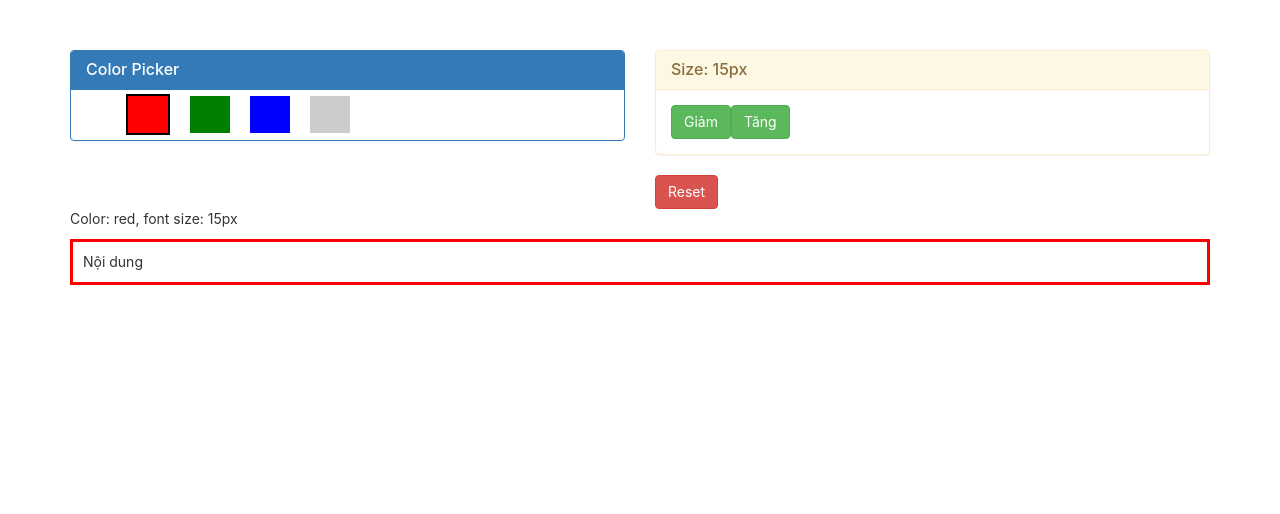
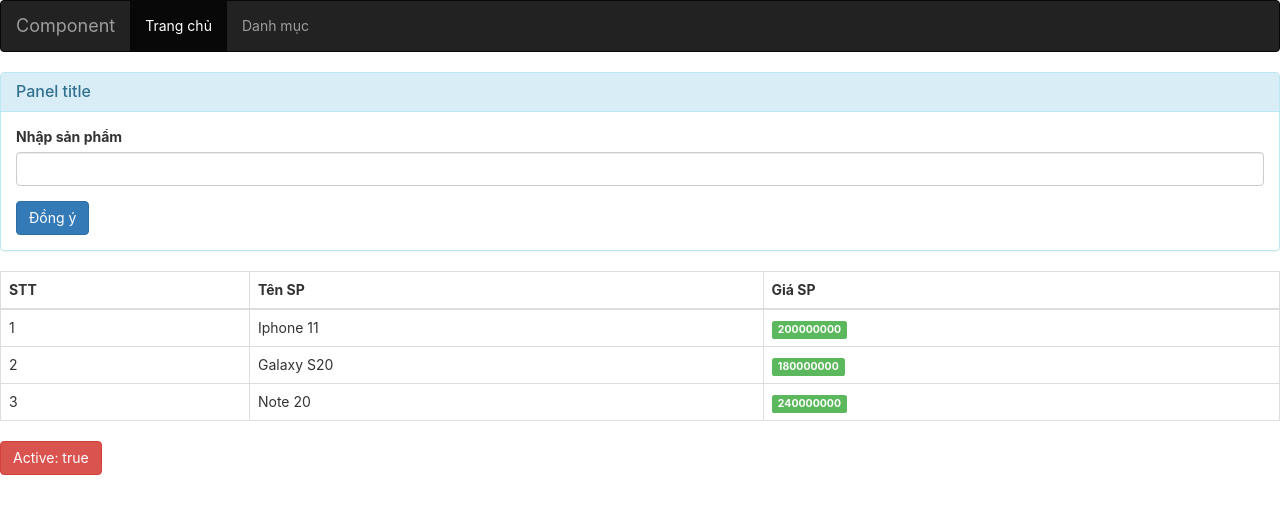
Before and after one commit to Z0Ne7/react-project, a React (Create React App) app: page / in a window 1280 px wide. Shown: the top 514 px of the page. Built offline with nearby package versions, Linux system fonts and the light colour scheme.

Commit message:
Revert "props from child to parent"
This reverts commit 4fad02ec3e16f11d7696b8387547e61cd6133a00.

```diff
--- a/src/App.css
+++ b/src/App.css
@@ -36,22 +36,3 @@
     transform: rotate(360deg);
   }
 }
-
-.mt-50{
-  margin-top: 50px;
-}
-
-span{
-  padding: 10px 20px;
-  margin: 10px;
-  cursor: pointer;
-}
-
-.active{
-  border: solid 2px black;
-}
-
-#content{
-  padding: 10px;
-  border: solid 3px red;
-}
--- a/src/App.js
+++ b/src/App.js
@@ -1,36 +1,114 @@
 import React, { Component } from 'react';
-import './App.css';
-import ColorPicker from './components/ColorPicker';
-import SizeSetting from './components/SizeSetting';
-import Result from './components/Result';
-import Reset from './components/Reset';
+import Header from './components/Header';
 
 class App extends Component {
   constructor(props) {
     super(props);
     this.state = {
-      color: 'red',
-      fontSize: 15,
+      products: [
+        {
+          id: 1,
+          name: 'Iphone 11',
+          price: '200000000',
+          image:
+            'https://cdn.tgdd.vn/Products/Images/42/153856/iphone-11-xanh-la-1-org.jpg',
+          status: true,
+        },
+        {
+          id: 2,
+          name: 'Galaxy S20',
+          price: '180000000',
+          image:
+            'https://cdn.tgdd.vn/Products/Images/42/153856/iphone-11-xanh-la-1-org.jpg',
+          status: true,
+        },
+        {
+          id: 3,
+          name: 'Note 20',
+          price: '240000000',
+          image:
+            'https://cdn.tgdd.vn/Products/Images/42/153856/iphone-11-xanh-la-1-org.jpg',
+          status: true,
+        },
+      ],
+      isActive: true,
     };
+    this.onSetState = this.onSetState.bind(this);
   }
 
-  onSetColor(params) {
-    console.log(params);
+  onSetState() {
+    // if (this.state.isActive) {
+    //   this.setState({
+    //     isActive: false
+    //   });
+    // }else{
+    //   this.setState({
+    //     isActive: true
+    //   });
+    // }
+    this.setState({
+      isActive: !this.state.isActive,
+    });
   }
 
   render() {
+    const elements = this.state.products.map((product, index) => {
+      let result = '';
+      if (product.status)
+        result = (
+          <tr key={product.id}>
+            <td>{index + 1}</td>
+            <td>{product.name}</td>
+            <td>
+              <span className="label label-success">{product.price}</span>
+            </td>
+          </tr>
+        );
+      return result;
+    });
     return (
-      <div className="container mt-50">
+      <div>
+        <Header />
         <div className="row">
-          <ColorPicker
-            color={this.state.color}
-            onReceiveColor={this.onSetColor}
-          />
-          <div className="col-xs-6 col-sm-6 col-md-6 col-lg-6">
-            <SizeSetting />
-            <Reset />
+          <div className="col-xs-12 col-sm-12 col-md-12 col-lg-12">
+            <div className="panel panel-info">
+              <div className="panel-heading">
+                <h3 className="panel-title">Panel title</h3>
+              </div>
+              <div className="panel-body">
+                <div className="form-group">
+                  <label>Nhập sản phẩm</label>
+                  <input type="text" className="form-control" />
+                </div>
+                <button
+                  type="submit"
+                  className="btn btn-primary"
+                  onClick={this.onAddProduct}
+                >
+                  Đồng ý
+                </button>
+              </div>
+            </div>
           </div>
-          <Result />
+          <div className="col-xs-12 col-sm-12 col-md-12 col-lg-12">
+            <table className="table table-bordered table-hover">
+              <thead>
+                <tr>
+                  <th>STT</th>
+                  <th>Tên SP</th>
+                  <th>Giá SP</th>
+                </tr>
+              </thead>
+              <tbody>{elements}</tbody>
+            </table>
+            <button
+              type="button"
+              className="btn btn-danger"
+              onClick={this.onSetState}
+            >
+              Active: {this.state.isActive ? 'true' : 'false'}
+            </button>
+          </div>
         </div>
       </div>
     );
--- a/src/components/ColorPicker.js
+++ /dev/null
@@ -1,47 +0,0 @@
-import React, { Component } from 'react';
-
-class ColorPicker extends Component {
-  constructor(props) {
-    super(props);
-    this.state = {
-      colors: ['red', 'green', 'blue', '#ccc'],
-    };
-  }
-
-  showColor(color) {
-    return {
-      backgroundColor: color,
-    };
-  }
-
-  setActiveColor(color) {
-    this.props.onReceiveColor(color);
-  }
-
-  render() {
-    const elementColor = this.state.colors.map((color, index) => {
-      return (
-        <span
-          key={index}
-          style={this.showColor(color)}
-          className={this.props.color === color ? 'active' : ''}
-          onClick={() => this.setActiveColor(color)}
-        ></span>
-      );
-    });
-    return (
-      <div className="col-xs-6 col-sm-6 col-md-6 col-lg-6">
-        <div className="panel panel-primary">
-          <div className="panel-heading">
-            <h3 className="panel-title">Color Picker</h3>
-          </div>
-          <div className="panel-body">
-            <span>{elementColor}</span>
-          </div>
-        </div>
-      </div>
-    );
-  }
-}
-
-export default ColorPicker;
--- a/src/components/Reset.js
+++ /dev/null
@@ -1,12 +0,0 @@
-import React, { Component } from 'react';
-
-class Reset extends Component {
-  render() {
-    return (
-      <button type="button" className="btn btn-danger">
-        Reset
-      </button>
-    );
-  }
-}
-export default Reset;
--- a/src/components/Result.js
+++ /dev/null
@@ -1,14 +0,0 @@
-import React, { Component } from 'react';
-
-class Result extends Component {
-  render() {
-    return (
-      <div className="col-xs-12 col-sm-12 col-md-12 col-lg-12">
-        <p>Color: red, font size: 15px</p>
-        <div id="content">Nội dung</div>
-      </div>
-    );
-  }
-}
-
-export default Result;
--- a/src/components/SizeSetting.js
+++ /dev/null
@@ -1,23 +0,0 @@
-import React, { Component } from 'react';
-
-class SizeSetting extends Component {
-  render() {
-    return (
-      <div className="panel panel-warning">
-        <div className="panel-heading">
-          <h3 className="panel-title">Size: 15px</h3>
-        </div>
-        <div className="panel-body">
-          <button type="button" className="btn btn-success">
-            Giảm
-          </button>
-          <button type="button" className="btn btn-success">
-            Tăng
-          </button>
-        </div>
-      </div>
-    );
-  }
-}
-
-export default SizeSetting;
```
